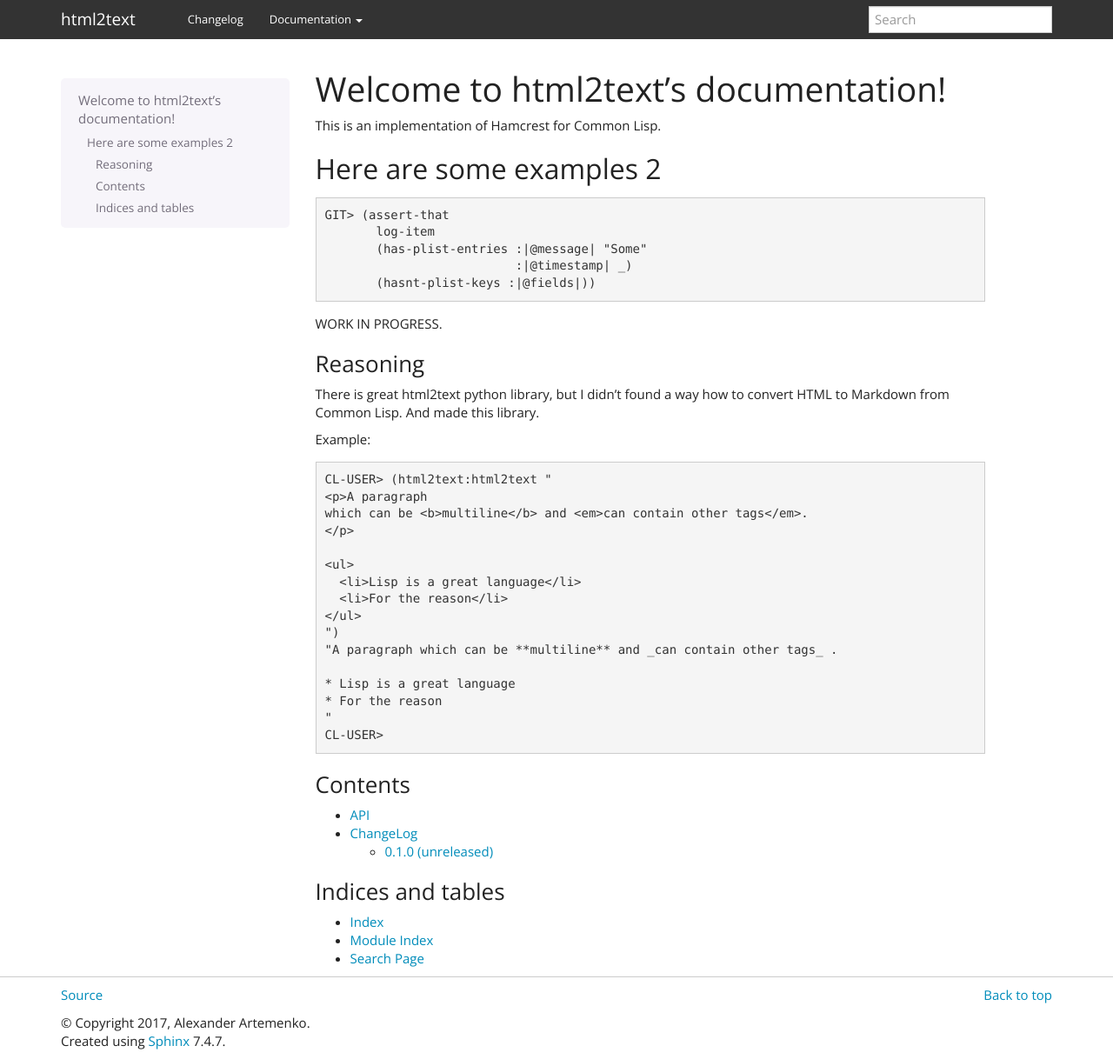
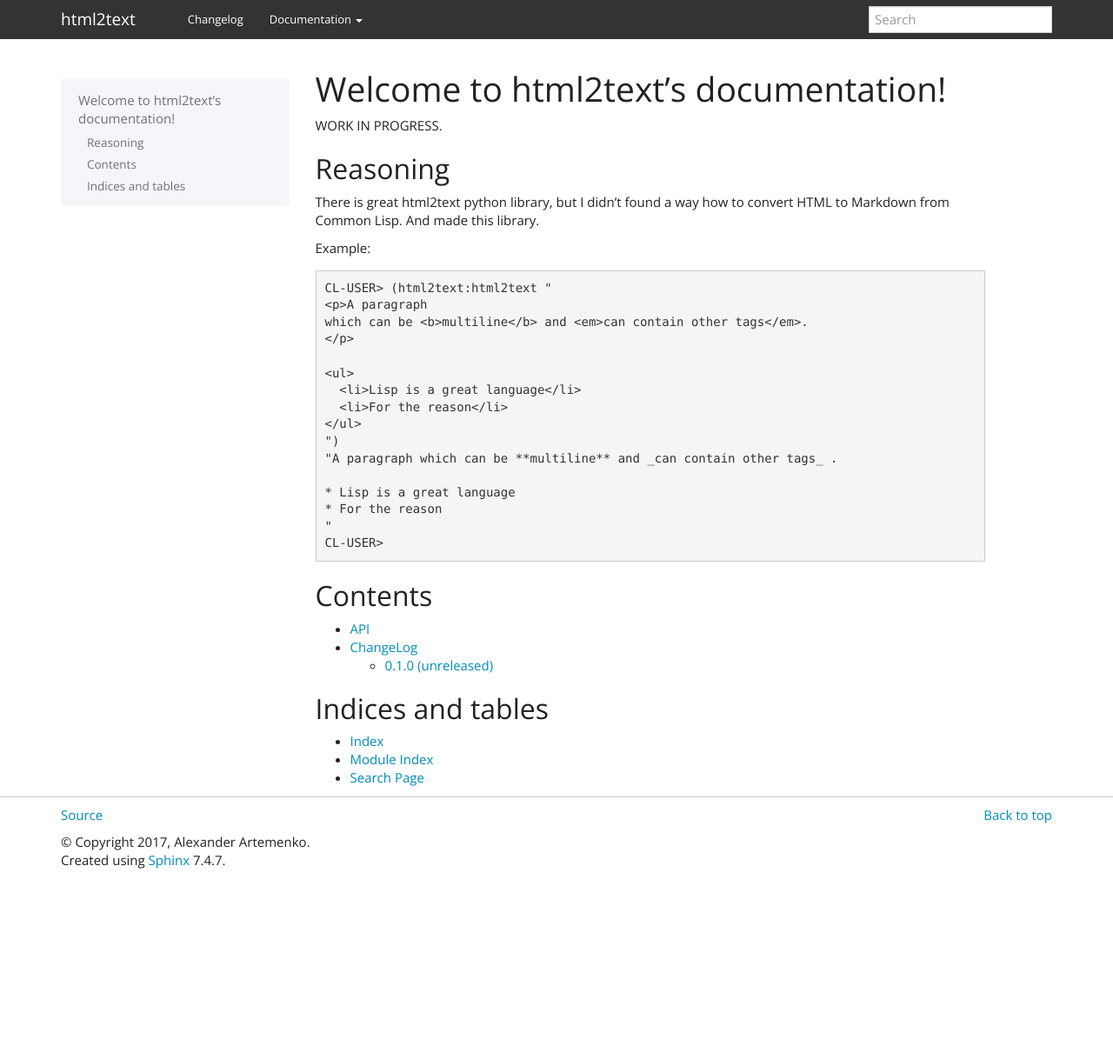
Before and after one commit to 40ants/html2text, a Sphinx documentation site: the page built from docs/source/index.rst, in a window 1280 px wide and 1218 px high. Shown: the whole window at 87% size. Built offline with Sphinx 7.4.7, drawn with Linux system fonts in a browser that asks for light colours.

Commit message:
Fixed documentation.

```diff
--- a/docs/source/index.rst
+++ b/docs/source/index.rst
@@ -1,20 +1,6 @@
 =========================================
  Welcome to html2text's documentation!
 =========================================
-
-This is an implementation of Hamcrest for Common Lisp.
-
-Here are some examples 2
-------------------------
-
-
-.. code-block:: common-lisp-repl
-
-   GIT> (assert-that
-          log-item
-          (has-plist-entries :|@message| "Some"
-                             :|@timestamp| _)
-          (hasnt-plist-keys :|@fields|))
 
 .. include:: ../../README.rst
    :start-after: include-from
```
